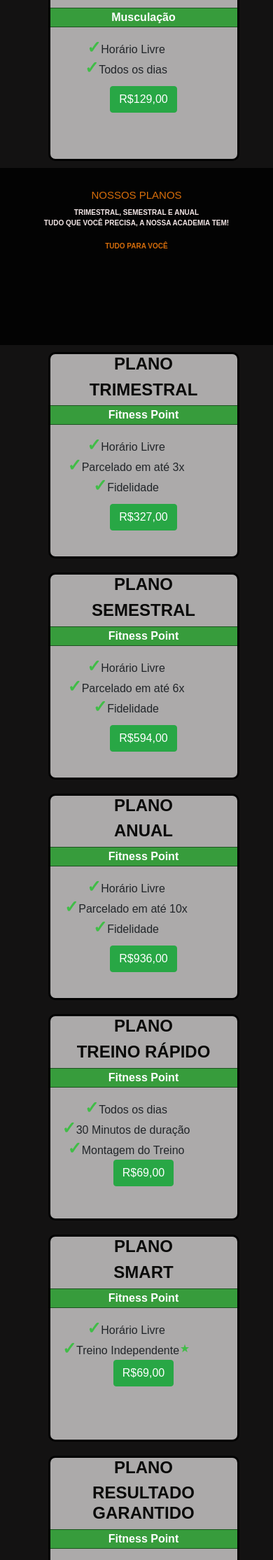
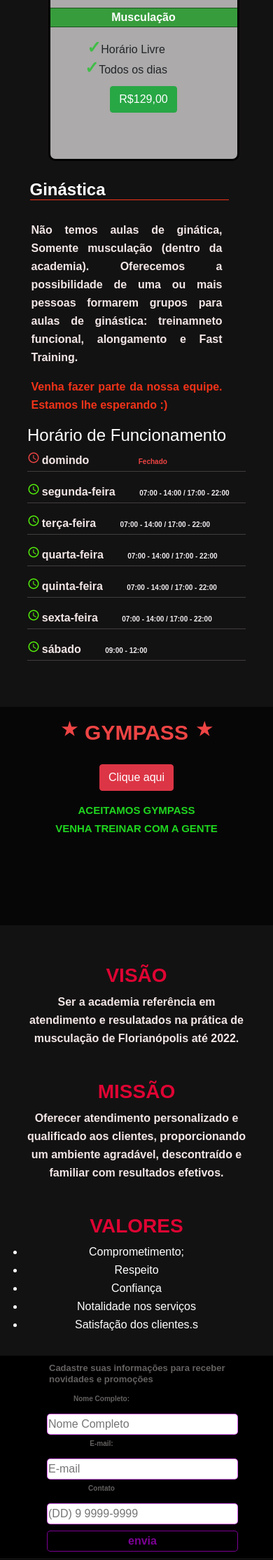
Before and after one commit to danilo992/public_php, a PHP site: page / in a window 390 px wide; the page is wider, and only the part inside the window is pictured. Shown: the part 1426-3655 px from the top of that part at 70% size. Run offline with PHP 8.4, Linux system fonts and the light colour scheme.

Commit message:
ajustando media screen

```diff
--- a/css/style.css
+++ b/css/style.css
@@ -646,6 +646,9 @@
     }
 
     /*container-plano*/
+    #plano-none {
+        display: none;
+    }
     .container-planos {
         display: flex;
         flex-direction: column;
--- a/index.html
+++ b/index.html
@@ -71,7 +71,7 @@
                 </h2>
               </section>
               <!--outra section-->
-              <section class="container-planos" id="#planos" >
+              <section class="container-planos">
                 <div class="container-plano-mlc plano-mlc">
                   <h4>Plano</h4>
                   <h4>3x/semana</h4>
@@ -122,8 +122,9 @@
                     </div>
               </section>
               <!--FIM SECTION 1 -->
+              <div id="plano-none">
               <!--SECTION 2 OUTROS PLANOS-->
-              <section class="section-plano">
+              <section class="section-plano" >
                   <h3>
                     Nossos planos
                   </h3>
@@ -135,7 +136,7 @@
                     Tudo para você
                   </h2>
                 </section>
-                <section class="container-planos" id="plano">
+                <section class="container-planos" >
                   <div class="container-plano-mlc">
                     <h4>Plano</h4>
                     <h4>Trimestral</h4>
@@ -188,8 +189,7 @@
                         </div>
                       </div>
                 </section>
-                <!--FIM SECTION 2-->
-                 <!--SECTION 3 OUTROS PLANOS-->
+                <!--section plano-->
               <section class="section-plano-h2">
                   <h2>
                     Venha treinar :)
@@ -247,8 +247,8 @@
                         </div>
                       </div>
                 </section>
-                <!--FIM SECTION 3-->
-
+                <!--fim plano-->
+              </div>
                 <!--SECTION HORA-->
                 <section class="container-hr-gn">
                   <section class="container-ginastica">
```
